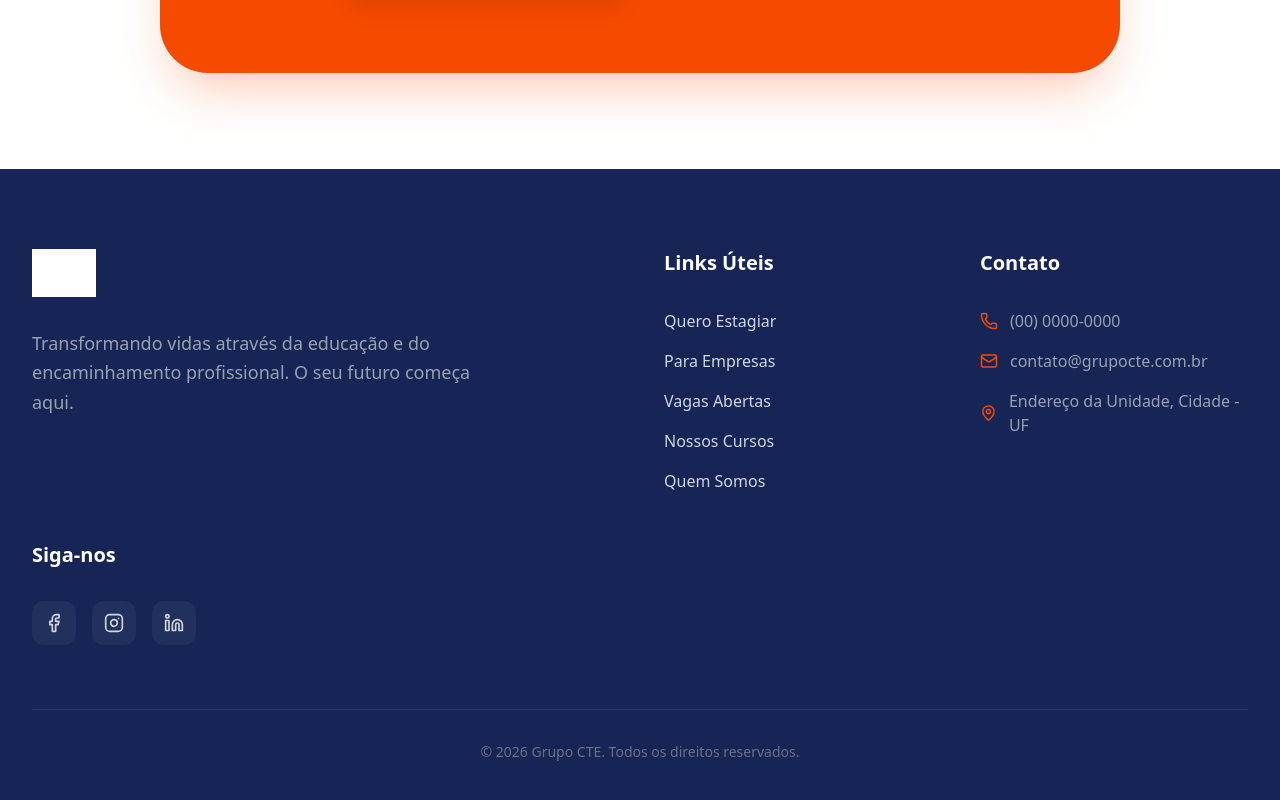
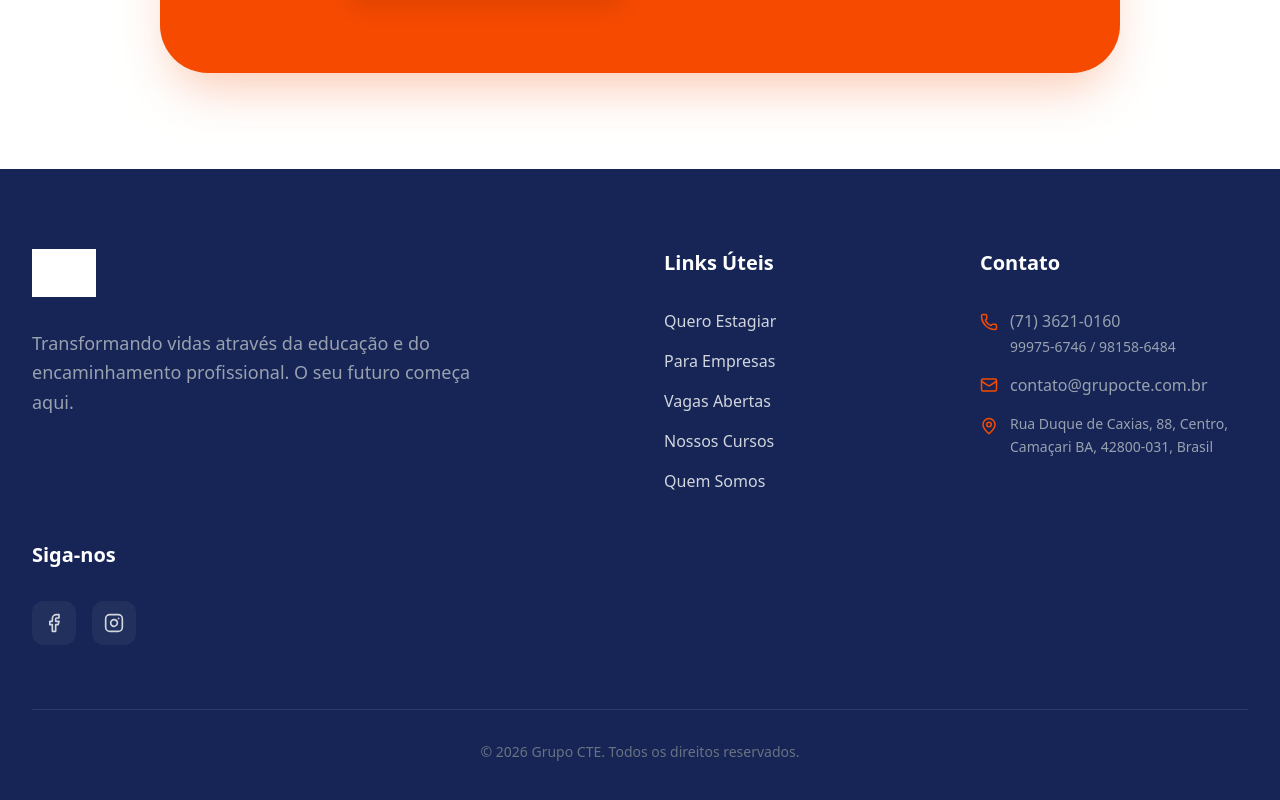
Before and after one commit to criativa3x/grupo-cte, a React (Vite) app: page /quem-somos in a window 1280 px wide. Shown: the part 2223-3023 px from the top of the page. Built offline with nearby package versions, Linux system fonts and the light colour scheme; grey boxes are pictures that could not be loaded.

Commit message:
feat: Update WhatsApp links and phone numbers
Updates all WhatsApp call-to-action buttons and contact information to use the correct Grupo CTE phone number (71 3621-0160) and a more descriptive initial message for course inquiries. Also updates the header's CTA to directly link to WhatsApp.

```diff
--- a/src/components/Footer.tsx
+++ b/src/components/Footer.tsx
@@ -1,5 +1,5 @@
 import React from 'react';
-import { Facebook, Instagram, Linkedin, MapPin, Mail, Phone } from 'lucide-react';
+import { Facebook, Instagram, MapPin, Mail, Phone } from 'lucide-react';
 
 export default function Footer() {
   return (
@@ -32,17 +32,32 @@ export default function Footer() {
           <div>
             <h4 className="text-xl font-black text-white mb-8">Contato</h4>
             <ul className="space-y-4">
-              <li className="flex items-center space-x-3 text-gray-400">
-                <Phone size={18} className="text-orange-600" />
-                <span>(00) 0000-0000</span>
+              <li className="flex items-start space-x-3 text-gray-400">
+                <Phone size={18} className="text-orange-600 mt-1" />
+                <div className="flex flex-col space-y-1">
+                  <a
+                    href="https://wa.me/557136210160?text=Olá!%20Gostaria%20de%20informações%20sobre%20o%20Grupo%20CTE."
+                    target="_blank"
+                    rel="noopener noreferrer"
+                    className="hover:text-orange-600 transition-colors"
+                  >
+                    (71) 3621-0160
+                  </a>
+                  <span className="text-sm">99975-6746 / 98158-6484</span>
+                </div>
               </li>
               <li className="flex items-center space-x-3 text-gray-400">
                 <Mail size={18} className="text-orange-600" />
-                <span>contato@grupocte.com.br</span>
+                <a href="mailto:contato@grupocte.com.br" className="hover:text-orange-600 transition-colors">
+                  contato@grupocte.com.br
+                </a>
               </li>
-              <li className="flex items-center space-x-3 text-gray-400">
-                <MapPin size={18} className="text-orange-600" />
-                <span>Endereço da Unidade, Cidade - UF</span>
+              <li className="flex items-start space-x-3 text-gray-400">
+                <MapPin size={18} className="text-orange-600 mt-1 shrink-0" />
+                <span className="text-sm leading-relaxed">
+                  Rua Duque de Caxias, 88, Centro,<br />
+                  Camaçari BA, 42800-031, Brasil
+                </span>
               </li>
             </ul>
           </div>
@@ -50,14 +65,11 @@ export default function Footer() {
           <div>
             <h4 className="text-xl font-black text-white mb-8">Siga-nos</h4>
             <div className="flex space-x-4">
-              <a href="#" className="bg-white/5 hover:bg-orange-600 p-3 rounded-xl transition-all">
+              <a href="https://www.facebook.com/ctegrupo" target="_blank" rel="noopener noreferrer" className="bg-white/5 hover:bg-orange-600 p-3 rounded-xl transition-all">
                 <Facebook size={20} />
               </a>
-              <a href="#" className="bg-white/5 hover:bg-orange-600 p-3 rounded-xl transition-all">
+              <a href="https://www.instagram.com/grupocte/" target="_blank" rel="noopener noreferrer" className="bg-white/5 hover:bg-orange-600 p-3 rounded-xl transition-all">
                 <Instagram size={20} />
-              </a>
-              <a href="#" className="bg-white/5 hover:bg-orange-600 p-3 rounded-xl transition-all">
-                <Linkedin size={20} />
               </a>
             </div>
           </div>
--- a/src/components/Header.tsx
+++ b/src/components/Header.tsx
@@ -33,7 +33,12 @@ export default function Header() {
 
           {/* CTA Button - High Prominence */}
           <div className="hidden md:flex items-center">
-            <a href="/#contato" className="bg-orange-600 hover:bg-orange-700 text-white px-8 py-3 rounded-full font-bold transition-all shadow-[0_4px_20px_rgba(234,88,12,0.4)] hover:scale-105 active:scale-95">
+            <a
+              href="https://wa.me/557136210160?text=Olá!%20Gostaria%20de%20informações%20sobre%20o%20Grupo%20CTE."
+              target="_blank"
+              rel="noopener noreferrer"
+              className="bg-orange-600 hover:bg-orange-700 text-white px-8 py-3 rounded-full font-bold transition-all shadow-[0_4px_20px_rgba(234,88,12,0.4)] hover:scale-105 active:scale-95"
+            >
               Fale com um Consultor
             </a>
           </div>
@@ -60,7 +65,12 @@ export default function Header() {
             <Link to="/para-empresas" className="block px-3 py-2 text-base font-medium text-gray-700 hover:text-orange-600 hover:bg-orange-50 rounded-md">Para Empresas</Link>
             <Link to="/vagas" className="block px-3 py-2 text-base font-medium text-gray-700 hover:text-orange-600 hover:bg-orange-50 rounded-md">Vagas</Link>
             <Link to="/quem-somos" className="block px-3 py-2 text-base font-medium text-gray-700 hover:text-orange-600 hover:bg-orange-50 rounded-md">Quem Somos</Link>
-            <a href="/#contato" className="block w-full text-center mt-4 bg-orange-600 hover:bg-orange-700 text-white px-6 py-3 rounded-full font-medium transition-colors">
+            <a
+              href="https://wa.me/557136210160?text=Olá!%20Gostaria%20de%20informações%20sobre%20o%20Grupo%20CTE."
+              target="_blank"
+              rel="noopener noreferrer"
+              className="block w-full text-center mt-4 bg-orange-600 hover:bg-orange-700 text-white px-6 py-3 rounded-full font-medium transition-colors"
+            >
               Fale com um Consultor
             </a>
           </div>
--- a/src/pages/CourseDetails.tsx
+++ b/src/pages/CourseDetails.tsx
@@ -110,8 +110,8 @@ export default function CourseDetails() {
   };
 
   const handleWhatsApp = () => {
-    const message = encodeURIComponent(`Olá, tenho interesse no curso ${course.titulo}`);
-    window.open(`https://wa.me/5500000000000?text=${message}`, '_blank');
+    const message = encodeURIComponent(`Olá! Gostaria de informações sobre o Grupo CTE. (Interesse no curso: ${course.titulo})`);
+    window.open(`https://wa.me/557136210160?text=${message}`, '_blank');
   };
 
   if (loading) {
```
